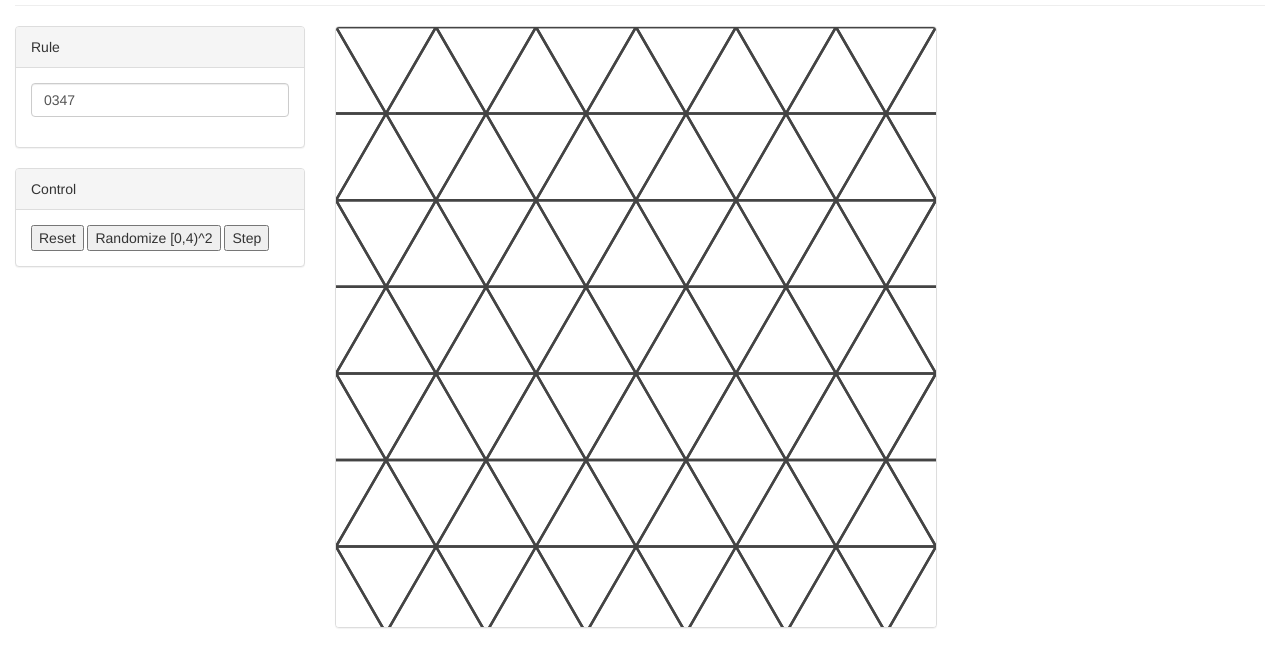
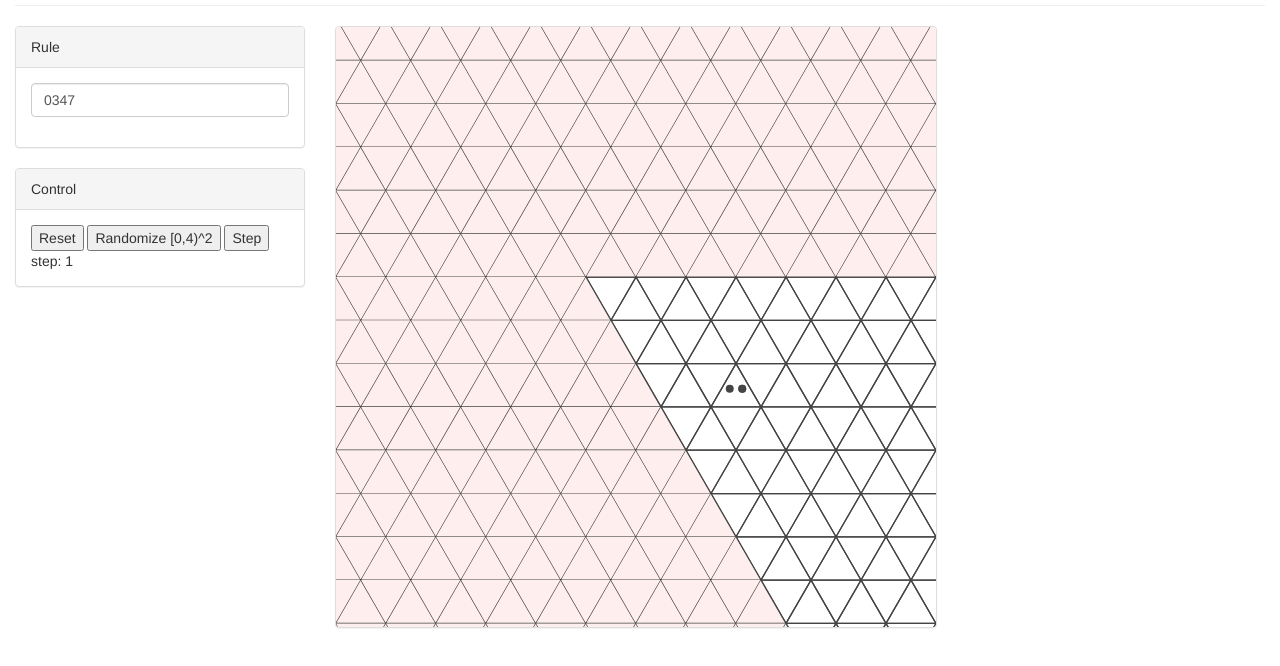
Before and after one commit to xanxys/etpcax, a plain HTML site: page index.html in a window 1280 px wide. Both pictures are taken after a click on the button "Step". Shown: the part 94-760 px from the top of the page. Drawn offline with nearby package versions, Linux system fonts and the light colour scheme.

Commit message:
Maybe working

```diff
--- a/etpcax.js
+++ b/etpcax.js
@@ -14,7 +14,58 @@ class Pos {
 
 class ETPCA {
 	constructor(ruleString) {
+		console.assert(ETPCA.isValidRule(ruleString));
+
+		const ruleTable = new Array(8); // neighbor st -> state
+		ruleTable[0] = parseInt(ruleString[0]);
+
+		const r1 = parseInt(ruleString[1]);
+		ruleTable[1] = ETPCA.rotateCW(r1, -1);
+		ruleTable[2] = ETPCA.rotateCW(r1, 0);
+		ruleTable[4] = ETPCA.rotateCW(r1, 1);
+
+		const r2 = parseInt(ruleString[2]);
+		ruleTable[1 + 2] = ETPCA.rotateCW(r2, 1);
+		ruleTable[2 + 4] = ETPCA.rotateCW(r2, 2);
+		ruleTable[4 + 1] = ETPCA.rotateCW(r2, 0);
+
+		ruleTable[1 + 2 + 4] = parseInt(ruleString[3]);
+		this.ruleTable = ruleTable;
+		console.log("rule", ruleString, "->", this.ruleTable);
+
+		this.size = 10;
+		this.boundary = 0b000;
 		this.state = new Map();
+	}
+
+	static rotateCW(state, n) {
+		// cyclic shift (higher bit = CW)
+		n = ((n % 3) + 3) % 3;
+		state = state << n;
+		return ((state & 0b11000) >> 3) | (state & 0b111);
+	}
+
+	static isValidRule(ruleString) {
+		if (ruleString.length !== 4) {
+			return false;
+		}
+		const r0 = parseInt(ruleString[0]);
+		const r1 = parseInt(ruleString[1]);
+		const r2 = parseInt(ruleString[2]);
+		const r3 = parseInt(ruleString[3]);
+		if (r0 != 0 && r0 != 7) {
+			return false;
+		}
+		if (!(0 <= r1 && r1 <= 7)) {
+			return false;
+		}
+		if (!(0 <= r2 && r2 <= 7)) {
+			return false;
+		}
+		if (r3 != 0 && r3 != 7) {
+			return false;
+		}
+		return true;
 	}
 
 	clear() {
@@ -26,8 +77,38 @@ class ETPCA {
 	}
 
 	getCell(pos) {
+		if (pos.x < 0 || pos.y < 0 || pos.x >= this.size || pos.y >= this.size) {
+			return this.boundary;
+		}
 		const st= this.state.get(pos.toKey());
-		return st === undefined ? 0 : st;
+		return st === undefined ? 0b000 : st;
+	}
+
+	getNeighborState(pos) {
+		let r = 0;
+		if (pos.d) {
+			r |= (this.getCell(new Pos(pos.x, pos.y, false)) & 4) ? 1 : 0;
+			r |= (this.getCell(new Pos(pos.x + 1, pos.y, false)) & 1) ? 2 : 0;
+			r |= (this.getCell(new Pos(pos.x, pos.y + 1, false)) & 2) ? 4 : 0;
+		} else {
+			r |= (this.getCell(new Pos(pos.x - 1, pos.y, true)) & 2) ? 1 : 0;
+			r |= (this.getCell(new Pos(pos.x, pos.y - 1, true)) & 4) ? 2 : 0;
+			r |= (this.getCell(new Pos(pos.x, pos.y, true)) & 1) ? 4 : 0;
+		}
+		return r;
+	}
+
+	step() {
+		const newState = new Map();
+		for (let y = 0; y < this.size; y++) {
+			for (let x = 0; x < this.size; x++) {
+				for (const d of [false, true]) {
+					const p = new Pos(x, y, d);
+					newState.set(p.toKey(), this.ruleTable[this.getNeighborState(p)]);
+				}
+			}
+		}
+		this.state = newState;
 	}
 }
 
@@ -38,7 +119,8 @@ function draw(ca, ctx) {
 	const cellHeight = Math.sqrt(3) / 2;
 
 	ctx.save();
-	ctx.scale(100, 100);
+	ctx.scale(50, 50);
+	ctx.translate(5, 5);
 	for (let y = -50; y < 50; y++) {
 		for (let x = -50; x < 50; x++) {
 			for (const d of [false, true]) {
@@ -60,6 +142,10 @@ function draw(ca, ctx) {
 				}
 				ctx.closePath();
 				ctx.stroke();
+				if (x < 0 || y < 0 || x >= ca.size || y >= ca.size) {
+					ctx.fillStyle = '#fee';
+					ctx.fill();
+				}
 
 				// draw cell content
 				const cellState = ca.state.get(new Pos(x, y, d).toKey());
@@ -120,20 +206,24 @@ function draw(ca, ctx) {
 
 class ExplorerApp {
 	constructor() {
-		this.ca = new ETPCA('0000');
+		this.ca = new ETPCA('0347');
 
 		const canvas = document.getElementById('ca_canvas');
 		const ctx = canvas.getContext('2d');
-		draw(this.ca, ctx);
+
 
 		const app = this;
         this.vm = new Vue({
             el: '#vue_menu',
             data: {
+				step: 0,
             },
             methods: {
 				onClickReset: function() {
+					this.step = 0;
+
 					app.ca.clear();
+					app.ca.setCell(new Pos(2, 2, false), 0b001);
 					draw(app.ca, ctx);
 				},
 				onClickRandomize: function(n) {
@@ -148,10 +238,13 @@ class ExplorerApp {
 					draw(app.ca, ctx);
 				},
 				onClickStep: function() {
+					this.step++;
+
 					app.ca.step();
 					draw(app.ca, ctx);
 				},
 				onChangeRuleString: function(ev) {
+					this.step = 0;
 					app.ca = new ETPCA(ev.target.value);
 					draw(app.ca, ctx);
 				},
@@ -160,6 +253,8 @@ class ExplorerApp {
 
             },
         });
+
+		this.vm.onClickReset();
 	}
 }
 
--- a/index.html
+++ b/index.html
@@ -33,8 +33,8 @@
 						<button v-on:click="onClickReset">Reset</button>
 						<button v-on:click="onClickRandomize(4)">Randomize [0,4)^2</button>
 						<button v-on:click="onClickStep">Step</button>
-
-
+						<br/>
+						step: {{step}}
 					</div>
 				</div>
 			</div>
```
